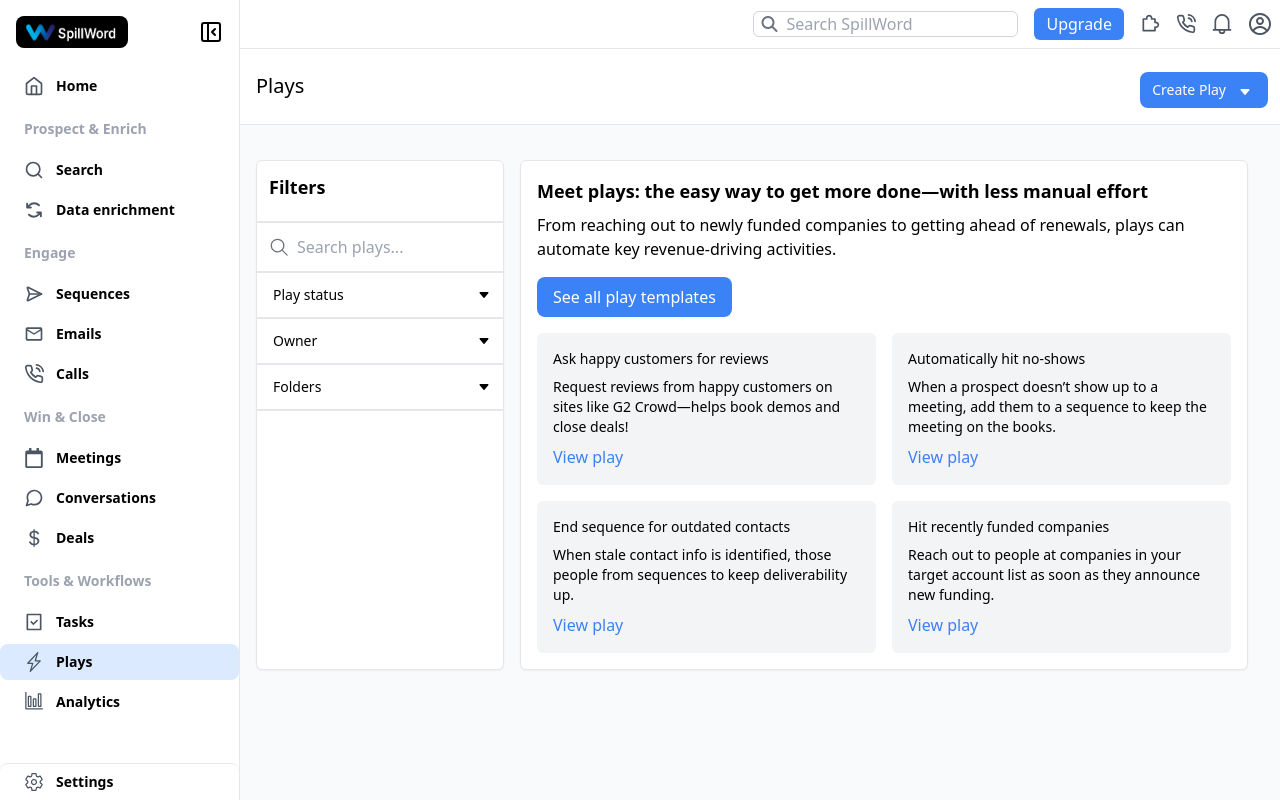
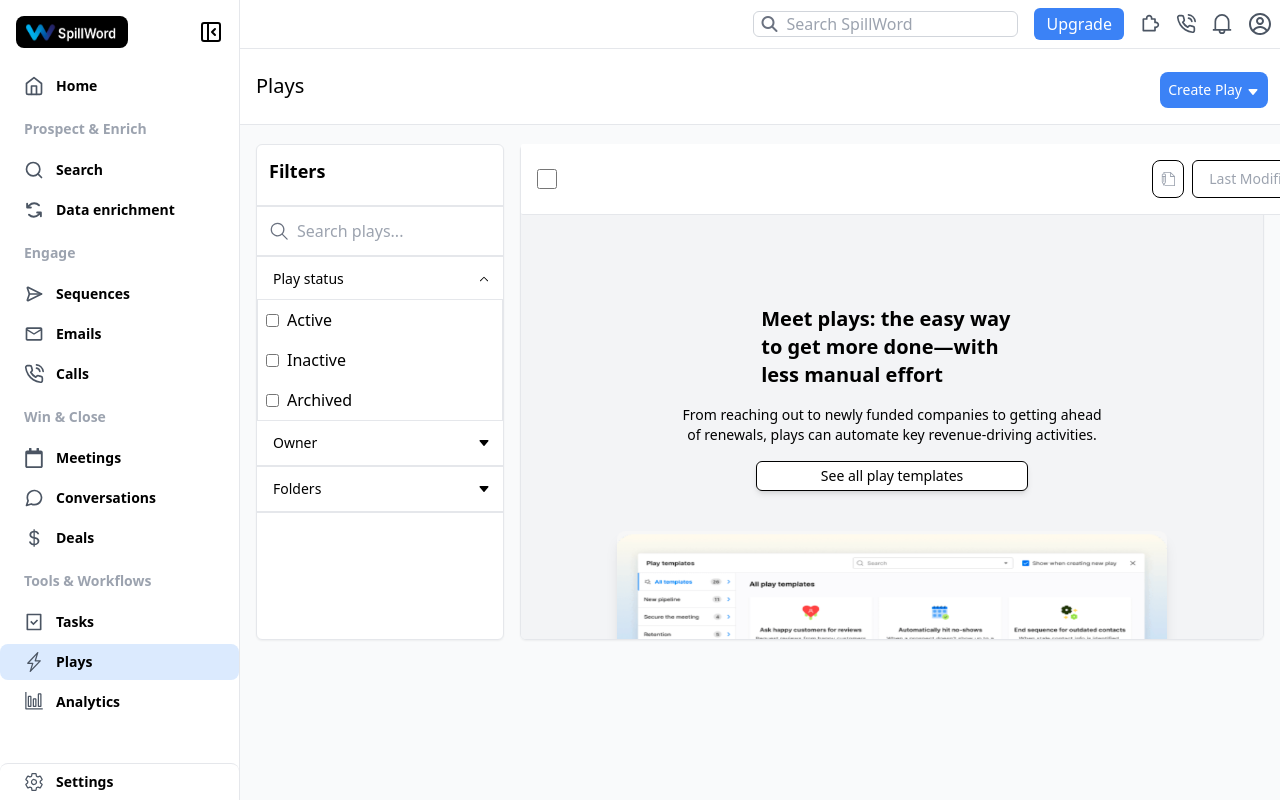
Before and after one commit to zainishfaq/Apollo, a React (Vite) app in the folder Frontend/: page /Plays in a window 1280 px wide. Built offline with nearby package versions, Linux system fonts and the light colour scheme.

Commit message:
Complete Play Page

```diff
--- a/Frontend/src/components/Filters/OwnerFilter.jsx
+++ b/Frontend/src/components/Filters/OwnerFilter.jsx
@@ -25,7 +25,7 @@
             type="text"
             value={selectedOwner}
             onChange={handleOwnerChange}
-            className="w-52 p-1 border border-gray-200 m-5 text-sm hover:border-blue-500 hover:text-blue-500 focus:outline-none"
+            className="w-52 p-1 border border-gray-200 m-5 ml-8 text-sm hover:border-blue-500 hover:text-blue-500 focus:outline-none"
             readOnly
           />
         </div>
--- a/Frontend/src/components/Filters/PlayStatusFilter.jsx
+++ b/Frontend/src/components/Filters/PlayStatusFilter.jsx
@@ -2,11 +2,27 @@
 import { IoCaretDown } from "react-icons/io5";
 import { GoChevronUp } from "react-icons/go";
 
-const PlayStatusFilter = ({ selectedStatus, handleStatusChange }) => {
-  const [isOpen, setIsOpen] = useState(false);
+const PlayStatusFilter = ({ selectedStatus, handleStatusChange, isOpen, toggleDropdown }) => {
+  const [isCheckedActive, setIsCheckedActive] = useState(selectedStatus.includes("Active"));
+  const [isCheckedInactive, setIsCheckedInactive] = useState(selectedStatus.includes("Inactive"));
+  const [isCheckedArchived, setIsCheckedArchived] = useState(selectedStatus.includes("Archived"));
 
-  const toggleDropdown = () => {
-    setIsOpen(!isOpen);
+  const handleActiveChange = () => {
+    const newActiveStatus = !isCheckedActive;
+    setIsCheckedActive(newActiveStatus);
+    handleStatusChange("Active", newActiveStatus);
+  };
+
+  const handleInactiveChange = () => {
+    const newInactiveStatus = !isCheckedInactive;
+    setIsCheckedInactive(newInactiveStatus);
+    handleStatusChange("Inactive", newInactiveStatus);
+  };
+
+  const handleArchivedChange = () => {
+    const newArchivedStatus = !isCheckedArchived;
+    setIsCheckedArchived(newArchivedStatus);
+    handleStatusChange("Archived", newArchivedStatus);
   };
 
   return (
@@ -24,8 +40,8 @@
             <input
               type="checkbox"
               value="Active"
-              checked={selectedStatus.includes("Active")}
-              onChange={handleStatusChange}
+              checked={isCheckedActive}
+              onChange={handleActiveChange}
               className="mr-2"
             />
             Active
@@ -34,8 +50,8 @@
             <input
               type="checkbox"
               value="Inactive"
-              checked={selectedStatus.includes("Inactive")}
-              onChange={handleStatusChange}
+              checked={isCheckedInactive}
+              onChange={handleInactiveChange}
               className="mr-2"
             />
             Inactive
@@ -44,8 +60,8 @@
             <input
               type="checkbox"
               value="Archived"
-              checked={selectedStatus.includes("Archived")}
-              onChange={handleStatusChange}
+              checked={isCheckedArchived}
+              onChange={handleArchivedChange}
               className="mr-2"
             />
             Archived
--- a/Frontend/src/pages/Plays.jsx
+++ b/Frontend/src/pages/Plays.jsx
@@ -1,10 +1,12 @@
-import React, { useState } from "react";
+import React, { useState, useRef, useEffect } from "react";
 import { useSidebarCollapseContext } from "../Context/SidebarCollapseContext";
 import { IoCaretDown } from "react-icons/io5";
 import { GoSearch } from "react-icons/go";
 import PlayStatusFilter from "../components/Filters/PlayStatusFilter";
 import OwnerFilter from "../components/Filters/OwnerFilter";
 import FolderFilter from "../components/Filters/FolderFilter";
+import Play from "../assets/Play.png";
+import { TfiWrite } from "react-icons/tfi";
 
 function Plays() {
   const { isCollapsed } = useSidebarCollapseContext();
@@ -13,14 +15,30 @@
   const [showCreateFolderPopup, setShowCreateFolderPopup] = useState(false);
   const [selectedOwner, setSelectedOwner] = useState("Current User");
   const [selectedStatus, setSelectedStatus] = useState([]);
+  const [activeFilters, setActiveFilters] = useState(["status", "owner", "folder"]); // Track active filters
 
-  // Toggle functions
-  const toggleCreateFolderPopup = () => {
-    setShowCreateFolderPopup(!showCreateFolderPopup);
-  };
+  const filterRef = useRef(null);
 
-  const toggleFolderFilter = () => {
-    setShowFolderFilter(!showFolderFilter);
+  // Close filter dropdowns when clicking outside
+  useEffect(() => {
+    function handleClickOutside(event) {
+      if (filterRef.current && !filterRef.current.contains(event.target)) {
+        setActiveFilters([]);
+      }
+    }
+    document.addEventListener("mousedown", handleClickOutside);
+    return () => {
+      document.removeEventListener("mousedown", handleClickOutside);
+    };
+  }, []);
+
+  // Toggle function for filters
+  const toggleFilter = (filterName) => {
+    if (activeFilters.includes(filterName)) {
+      setActiveFilters(activeFilters.filter((filter) => filter !== filterName));
+    } else {
+      setActiveFilters([...activeFilters, filterName]);
+    }
   };
 
   // Event handlers
@@ -65,9 +83,9 @@
           <div className="flex items-center justify-between mb-4">
             <h2 className="text-xl font-medium text-black mt-4">Plays</h2>
             <div className="flex gap-4 mt-6 mr-3">
-              <button className="flex items-center bg-blue-500 text-sm text-white px-3 py-2 rounded-lg hover:bg-blue-300">
+              <button className="flex items-center bg-blue-500 text-sm text-white px-2 py-2 rounded-lg hover:bg-blue-300">
                 Create Play{" "}
-                <span className="mr-1 text-white mt-1 ml-3 rounded-md">
+                <span className="text-white mt-1 ml-1 rounded-md">
                   <IoCaretDown />
                 </span>
               </button>
@@ -76,9 +94,12 @@
         </div>
       </div>
 
-      <div className={`${isCollapsed ? "ml-14" : "ml-56"} mt-32 mb-0 p-4`}>
-        <div className="flex gap-4">
-          <div className="w-1/4 bg-white border rounded-md shadow-sm">
+      <div
+        className={`fixed w-full ${isCollapsed ? "ml-10" : "ml-56"} mt-28 p-4`}
+        ref={filterRef}
+      >
+        <div className="flex gap-4 h-496">
+          <div className="w-1/4 bg-white border rounded-md shadow-sm overflow-y-auto">
             <h3 className="text-lg font-semibold m-3 mb-5">Filters</h3>
             <div className="mb-4 relative">
               <input
@@ -90,11 +111,15 @@
             </div>
             <PlayStatusFilter
               selectedStatus={selectedStatus}
-              handleStatusChange={handleStatusChange} // Pass handleStatusChange here
+              handleStatusChange={handleStatusChange}
+              isOpen={activeFilters.includes("status")}
+              toggleDropdown={() => toggleFilter("status")}
             />
             <OwnerFilter
               selectedOwner={selectedOwner}
               handleOwnerChange={handleOwnerChange}
+              isOpen={activeFilters.includes("owner")}
+              toggleDropdown={() => toggleFilter("owner")}
             />
             <FolderFilter
               folders={folders}
@@ -103,69 +128,54 @@
               handleCreateFolder={handleCreateFolder}
               handleNewFolderNameChange={handleNewFolderNameChange}
               showCreateFolderPopup={showCreateFolderPopup}
-              toggleCreateFolderPopup={toggleCreateFolderPopup}
+              toggleCreateFolderPopup={() => toggleFilter("folder")}
+              isOpen={activeFilters.includes("folder")}
+              toggleDropdown={() => toggleFilter("folder")}
             />
           </div>
-          <div className="flex-1 bg-white p-4 border rounded-md shadow-sm">
-            <h3 className="text-lg font-semibold mb-2">
-              Meet plays: the easy way to get more done—with less manual effort
-            </h3>
-            <p className="mb-4">
-              From reaching out to newly funded companies to getting ahead of
-              renewals, plays can automate key revenue-driving activities.
-            </p>
-            <button className="mb-4 px-4 py-2 bg-blue-500 text-white rounded-lg hover:bg-blue-400">
-              See all play templates
-            </button>
-            <div className="grid grid-cols-2 gap-4">
-              <div className="bg-gray-100 p-4 rounded-md">
-                <h4 className="text-sm font-medium mb-2">
-                  Ask happy customers for reviews
-                </h4>
-                <p className="text-sm mb-2">
-                  Request reviews from happy customers on sites like G2
-                  Crowd—helps book demos and close deals!
+
+          <div
+            className={`w-3/4 bg-gray-100 border rounded-md shadow-sm ${
+              isCollapsed ? "mr-16" : "mr-60"
+            } overflow-y-auto`}
+          >
+            <div className={`bg-white flex items-center justify-between p-4 border-b border-gray-200 fixed top-36 rounded-sm ml-0 ${isCollapsed ? "w-[963px]": "w-[832px]" } mr-1 z-50`}>
+              <input type="checkbox" className="form-checkbox h-5 w-5 text-blue-600 bg-gray-400 p-2" />
+              <div className="flex items-center gap-4">
+                <div className="flex gap-2">
+                  <button className="flex items-center text-gray-400   bg-white border border-black text-sm  px-2 py-1 rounded-lg hover:bg-gray-300">
+                    <TfiWrite />
+                  </button>
+                  <button className="bg-white flex justify-center items-center text-sm border border-black text-gray-400 px-4 py-2 rounded-md hover:bg-gray-300">
+                    Last Modified
+                     <IoCaretDown className="ml-2" />
+                  </button>
+                </div>
+              </div>
+            </div>
+            <div className="p-4 mt-16"> {/* Adjust margin-top to ensure content is below fixed navbar */}
+              <div className="flex flex-col justify-between items-center mb-4">
+                <h3 className="text-xl font-semibold mx-56 mt-20 mb-4">
+                  Meet plays: the easy way to get more done—with less manual effort
+                </h3>
+                <p className="text-sm text-center mx-36 mb-4">
+                  From reaching out to newly funded companies to getting ahead of renewals, plays can automate key revenue-driving activities.
                 </p>
-                <button className="text-blue-500 hover:underline">
-                  View play
+                <button className="bg-white px-16 py-1 text-sm rounded-md shadow-md border border-black">
+                  See all play templates
                 </button>
               </div>
-              <div className="bg-gray-100 p-4 rounded-md">
-                <h4 className="text-sm font-medium mb-2">
-                  Automatically hit no-shows
-                </h4>
-                <p className="text-sm mb-2">
-                  When a prospect doesn’t show up to a meeting, add them to a
-                  sequence to keep the meeting on the books.
-                </p>
-                <button className="text-blue-500 hover:underline">
-                  View play
-                </button>
+              <div className="flex justify-center mt-10">
+                <img
+                  src={Play}
+                  alt="Data Template"
+                  className="h-[300px] w-[550px] rounded-lg shadow-lg z-50"
+                />
               </div>
-              <div className="bg-gray-100 p-4 rounded-md">
-                <h4 className="text-sm font-medium mb-2">
-                  End sequence for outdated contacts
-                </h4>
-                <p className="text-sm mb-2">
-                  When stale contact info is identified, those people from
-                  sequences to keep deliverability up.
-                </p>
-                <button className="text-blue-500 hover:underline">
-                  View play
-                </button>
-              </div>
-              <div className="bg-gray-100 p-4 rounded-md">
-                <h4 className="text-sm font-medium mb-2">
-                  Hit recently funded companies
-                </h4>
-                <p className="text-sm mb-2">
-                  Reach out to people at companies in your target account list
-                  as soon as they announce new funding.
-                </p>
-                <button className="text-blue-500 hover:underline">
-                  View play
-                </button>
-              </div>
+            </div>
+
+            <div>
+
             </div>
           </div>
         </div>
@@ -184,7 +194,7 @@
             />
             <div className="flex justify-end">
               <button
-                onClick={toggleCreateFolderPopup}
+                onClick={() => setShowCreateFolderPopup(false)}
                 className="bg-gray-300 text-black px-4 py-2 rounded-lg mr-2 hover:bg-gray-400"
               >
                 Cancel
--- a/Frontend/tailwind.config.js
+++ b/Frontend/tailwind.config.js
@@ -8,6 +8,7 @@
     extend: {
       spacing: {
         '18': '4.5rem', // Add your custom value here (4.5rem equals 72px)
+         '496': '31rem'
       },
     },
   },
```
Also changed, not shown: Frontend/src/components/Filters/FolderFilter.jsx (+14 -3 lines), Frontend/src/assets/Play.png (added).
